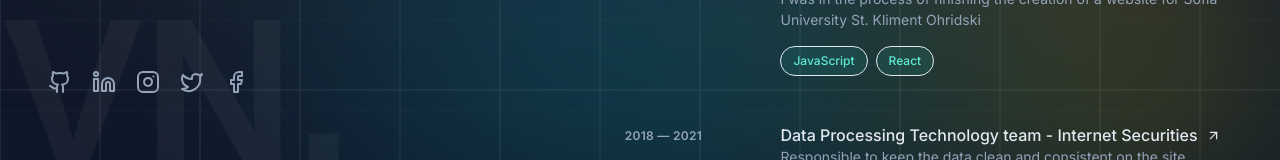
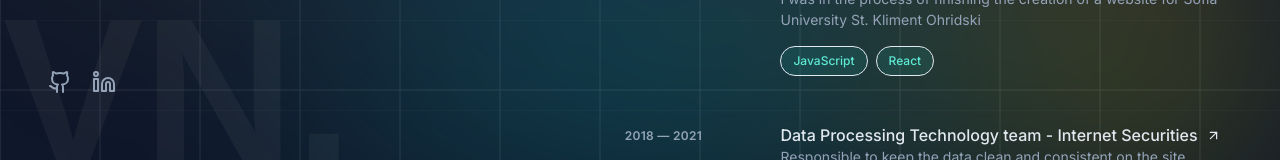
Before and after one commit to eqinox/vasko, a Next.js app: page / in a window 1280 px wide. Shown: the part 610-770 px from the top of the page. Built offline with nearby package versions, Linux system fonts and the light colour scheme.

Commit message:
remove instagram, facebook and twitter

```diff
--- a/src/components/shared/socials.tsx
+++ b/src/components/shared/socials.tsx
@@ -1,5 +1,5 @@
 "use client";
-import { Facebook, Github, Instagram, Linkedin, Twitter } from "lucide-react";
+import { Github, Linkedin } from "lucide-react";
 const Socials = () => {
   return (
     <ul className="flex gap-5 max-lg:mt-5">
@@ -16,24 +16,6 @@ const Socials = () => {
           window.open("https://www.linkedin.com/in/vasil-nikolov-bb8696a6/")
         }
       />
-
-      <Instagram
-        className="hover:text-slate-200"
-        cursor="pointer"
-        onClick={() => window.open("https://www.instagram.com/eqinox23/")}
-      />
-
-      <Twitter
-        className="hover:text-slate-200"
-        cursor="pointer"
-        onClick={() => window.open("https://x.com/eqinox23")}
-      />
-
-      <Facebook
-        className="hover:text-slate-200"
-        cursor="pointer"
-        onClick={() => window.open("https://www.facebook.com/eqinox2/")}
-      />
     </ul>
   );
 };
```
